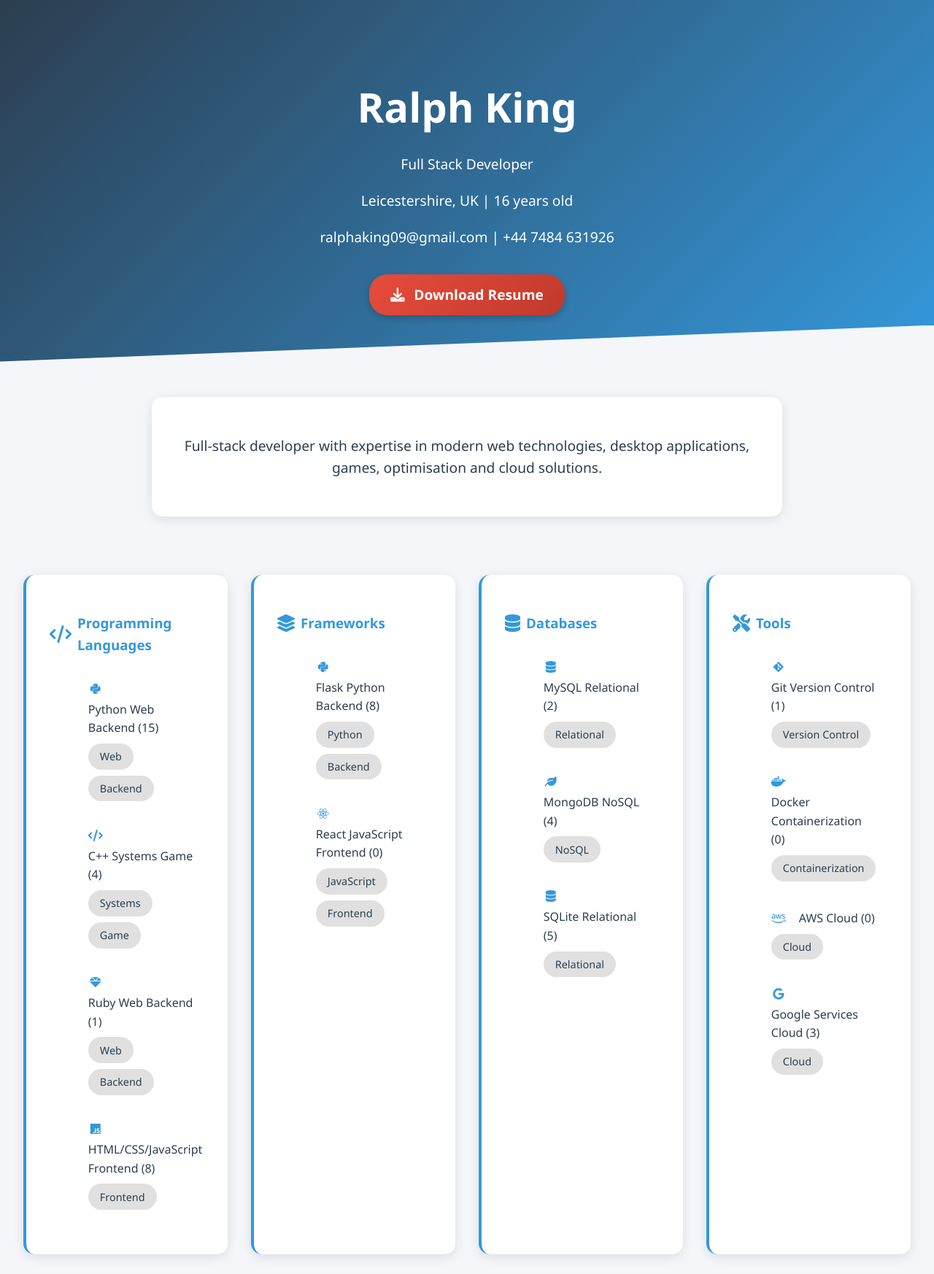
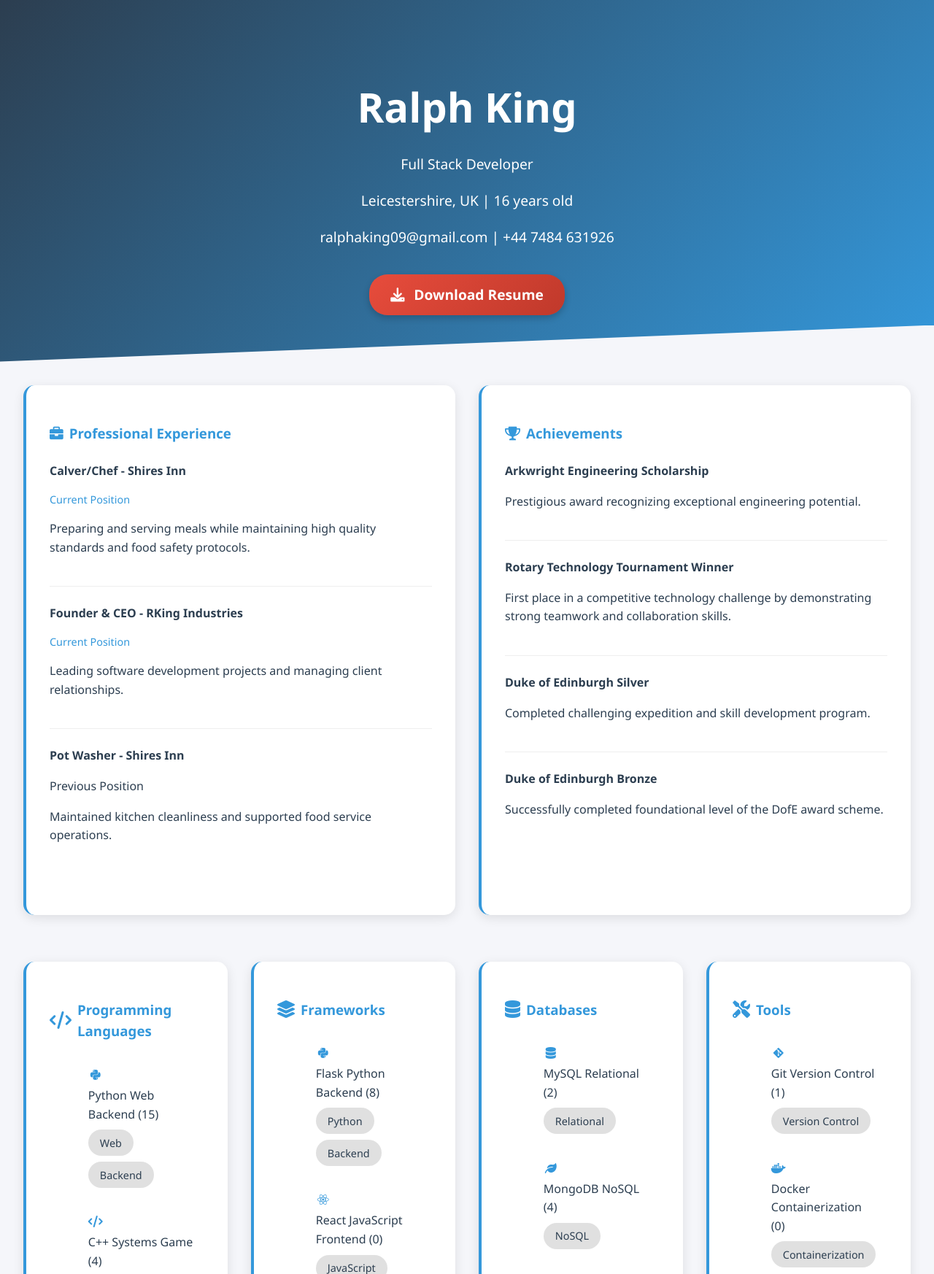
Before and after one commit to RalphAKing/Portfolio, a Flask app: page /portfolio in a window 1280 px wide. Shown: the top 1746 px of the page at 73% size. Run offline with Flask 3, Linux system fonts and the light colour scheme.

Commit message:
added experiacne and achomplishments section

```diff
--- a/templates/portfolio.html
+++ b/templates/portfolio.html
@@ -61,17 +61,6 @@
         opacity: 0;
         animation: fadeIn 2s ease-out forwards;
         animation-delay: 1s;
-    }
-
-    .profile-info {
-        max-width: 800px;
-        margin: 3rem auto;
-        padding: 2rem;
-        text-align: center;
-        font-size: 1.2rem;
-        background: white;
-        border-radius: 15px;
-        box-shadow: 0 4px 15px rgba(0,0,0,0.1);
     }
 
     .skills-section {
@@ -336,6 +325,54 @@
         margin-right: 0.5rem;
     }
 
+    .experience-section {
+        display: grid;
+        grid-template-columns: repeat(auto-fit, minmax(280px, 1fr));
+        gap: 2rem;
+        padding: 2rem;
+        max-width: auto;
+        margin: 0 auto;
+    }
+
+    .experience-card {
+        background: white;
+        border-radius: 15px;
+        padding: 2rem;
+        box-shadow: 0 4px 15px rgba(0,0,0,0.1);
+        transition: all 0.3s ease;
+        border-left: 4px solid var(--secondary-color);
+    }
+
+    .experience-card h3 {
+        color: var(--secondary-color);
+        margin-bottom: 1.5rem;
+        display: flex;
+        align-items: center;
+        gap: 0.5rem;
+    }
+
+    .job, .achievement {
+        margin-bottom: 1.5rem;
+        padding-bottom: 1.5rem;
+        border-bottom: 1px solid #eee;
+    }
+
+    .job:last-child, .achievement:last-child {
+        border-bottom: none;
+    }
+
+    .job h4, .achievement h4 {
+        color: var(--primary-color);
+        margin-bottom: 0.5rem;
+    }
+
+    .date {
+        color: var(--secondary-color);
+        font-size: 0.9rem;
+        margin-bottom: 0.5rem;
+    }
+
+
     </style>
 </head>
 <body>
@@ -349,11 +386,47 @@
         </a>
     </div>
 
+    <div class="experience-section">
+        <div class="experience-card">
+            <h3><i class="fas fa-briefcase"></i> Professional Experience</h3>
+            <div class="job">
+                <h4>Calver/Chef - Shires Inn</h4>
+                <p class="date">Current Position</p>
+                <p>Preparing and serving meals while maintaining high quality standards and food safety protocols.</p>
+            </div>
+            <div class="job">
+                <h4>Founder & CEO - RKing Industries</h4>
+                <p class="date">Current Position</p>
+                <p>Leading software development projects and managing client relationships.</p>
+            </div>
+            <div class="job">
+                <h4>Pot Washer - Shires Inn</h4>
+                <p>Previous Position</p>
+                <p>Maintained kitchen cleanliness and supported food service operations.</p>
+            </div>
+        </div>
 
+        <div class="experience-card">
+            <h3><i class="fas fa-trophy"></i> Achievements</h3>
+            <div class="achievement">
+                <h4>Arkwright Engineering Scholarship</h4>
+                <p>Prestigious award recognizing exceptional engineering potential.</p>
+            </div>
+            <div class="achievement">
+                <h4>Rotary Technology Tournament Winner</h4>
+                <p>First place in a competitive technology challenge by demonstrating strong teamwork and collaboration skills.</p>
+            </div>
+            <div class="achievement">
+                <h4>Duke of Edinburgh Silver</h4>
+                <p>Completed challenging expedition and skill development program.</p>
+            </div>
+            <div class="achievement">
+                <h4>Duke of Edinburgh Bronze</h4>
+                <p>Successfully completed foundational level of the DofE award scheme.</p>
+            </div>
+        </div>
+    </div>
 
-    <div class="profile-info">
-        <p>Full-stack developer with expertise in modern web technologies, desktop applications, games, optimisation and cloud solutions.</p>
-    </div>
 
     <div class="skills-section">
         <div class="skill-card">
```
